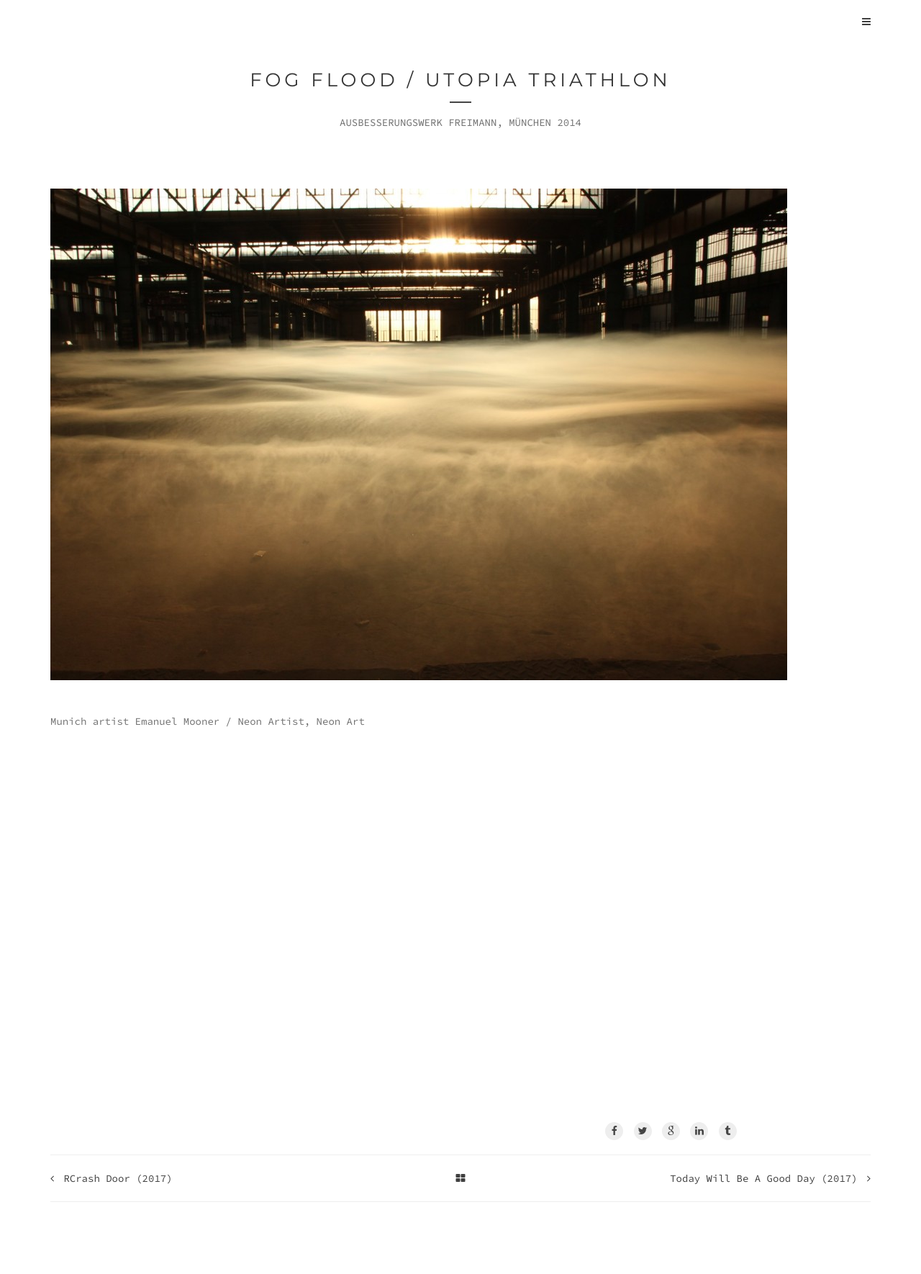
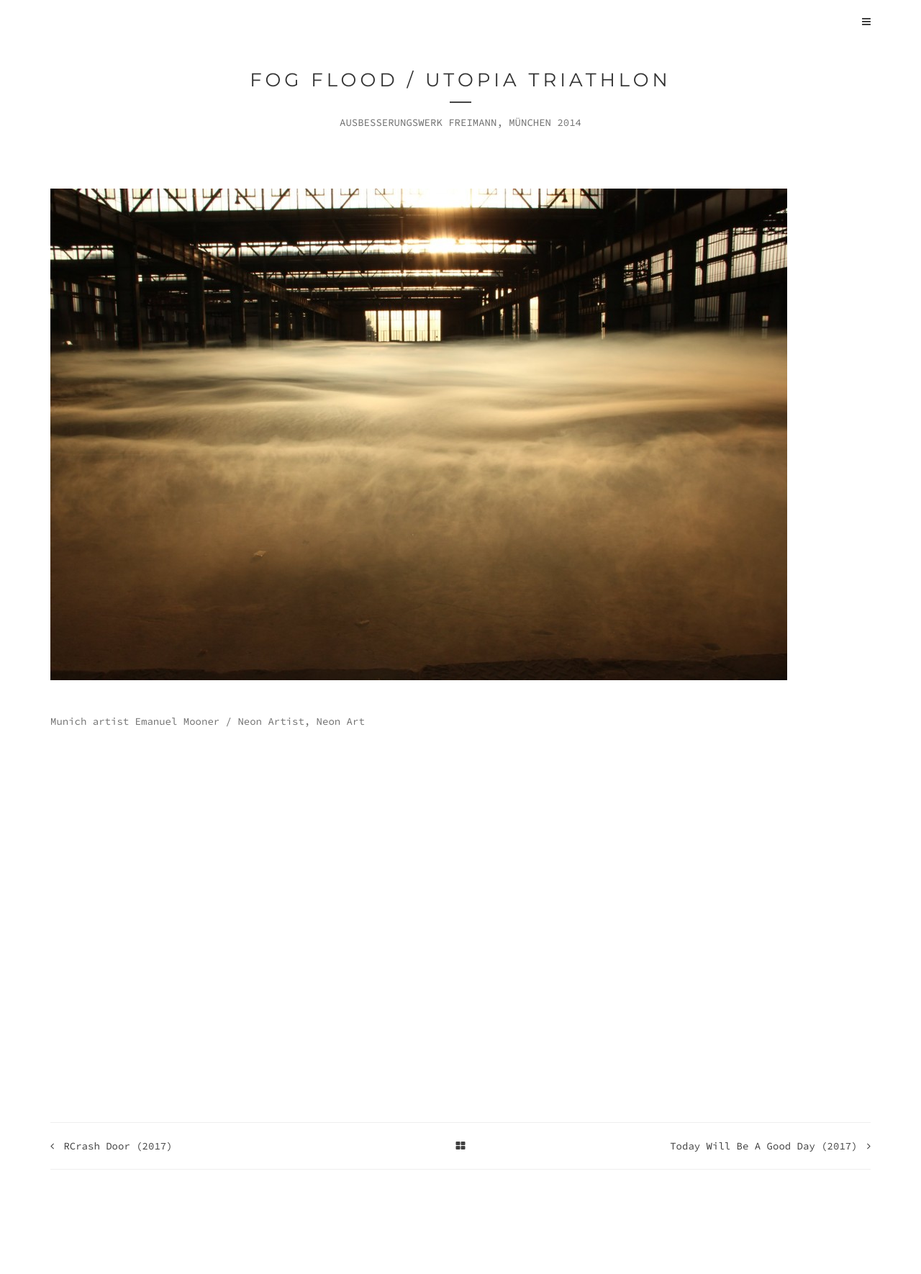
Before and after one commit to geomaedr/emanuelmooner, a Jekyll site: the page built from _portfolio/fog-flood-utopia-triathlon.md, in a window 1280 px wide. Shown: the whole page at 72% size. Built offline with Jekyll 4.4.1, drawn with Linux system fonts in a browser that asks for light colours; after the commit the page ends 1725 px from its top, so only the background shows below that.

Commit message:
Remove share feature, since it was not dynamic and is harder to do

```diff
--- a/_layouts/news.html
+++ b/_layouts/news.html
@@ -9,6 +9,4 @@ layout: default
     {%  include type-form.html %}
         </div>
 
-    {%  include share.html %}
-
     </div>
--- a/_layouts/portfolio.html
+++ b/_layouts/portfolio.html
@@ -15,7 +15,6 @@ layout: default
         {%  include type-form.html %}
             </div>
 
-        {%  include share.html %}
         {%  include portfolio-nextpre.html %}
 
 
```
Also changed, not shown: _includes/share.html (+12 -4 lines).
